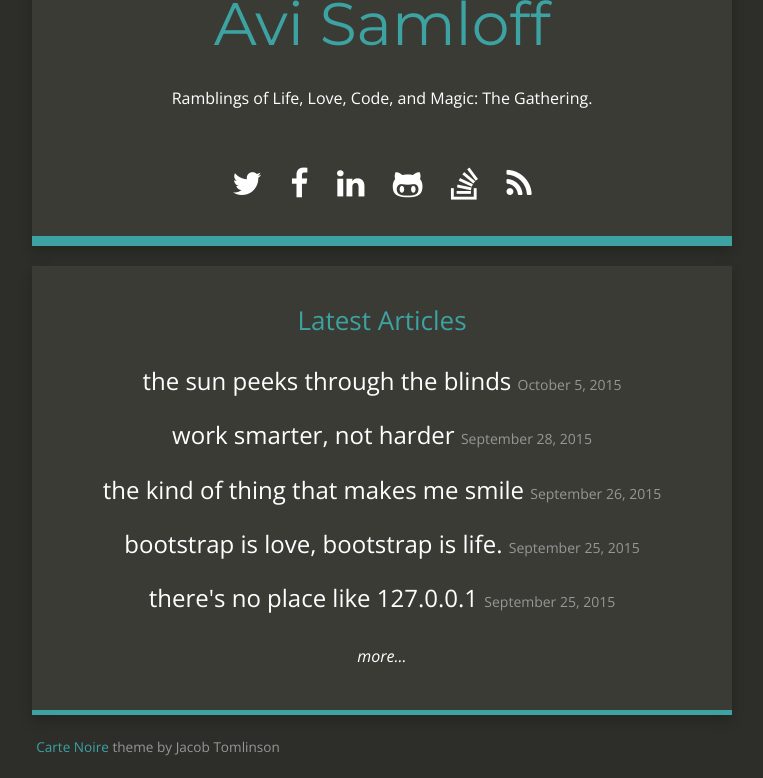
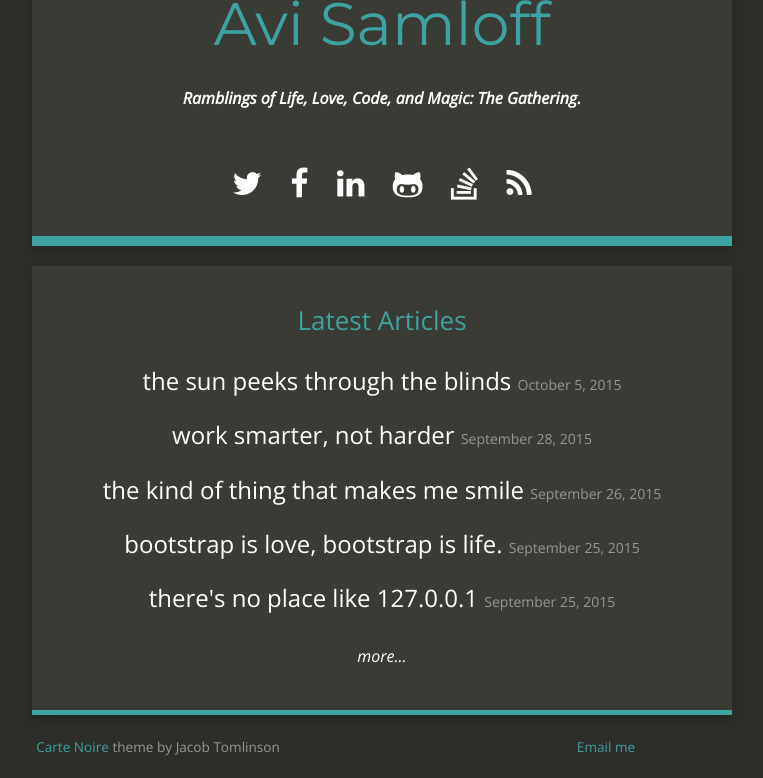
Before and after one commit to theavish/theavish.github.io, a Jekyll site: the page built from index.html, in a window 1280 px wide, cut to the strip 174-952 px from the top of the page. Shown: the whole strip, without its empty margins (258-1021 px from the left). Built offline with Jekyll 4.4.1, drawn with Linux system fonts in a browser that asks for light colours; nearby versions of some CDN libraries; Markdown is read by kramdown in place of the engine named in the settings.

Commit message:
update styling

```diff
--- a/_config.yml
+++ b/_config.yml
@@ -8,8 +8,8 @@ title_description: "Ramblings of Life, Love, Code, and Magic: The Gathering."
 title_image: "http://www.gravatar.com/avatar/00000000000000000000000000000000?s=500&d=mm"
 # google_analytics: "UA-20365477-4"
 # disqus_account: cartenoire
-github_repository: https://github.com/theavish
-addthis_id: ra-513c6fa83da6ec67
+github_repository: https://github.com/theavish/theavish.github.io
+# addthis_id: ra-513c6fa83da6ec67
 post_limit: 5
 
 # Social usernames/URLs
@@ -22,7 +22,7 @@ stackoverflow_link: http://stackoverflow.com/users/5314403/avi-samloff
 
 # Footer
 footer_left: "<small><a href=\"https://github.com/jacobtomlinson/carte-noire\">Carte Noire</a> theme by Jacob Tomlinson</small>"
-footer_right: ""
+footer_right: "<small><a href=\"mailto:avi.samloff@gmail.com\">Email me</a></small>"
 
 # Build settings
 markdown: redcarpet
--- a/index.html
+++ b/index.html
@@ -15,7 +15,7 @@ layout: default
             <h1 class="header author-header" itemprop="headline">{{ site.title }}</h1>
 
             <div class="author-text">
-                {{ site.title_description }}
+               <strong><i> {{ site.title_description }} </i></strong>
             </div>
 
             {% include social_links.html %}
```
